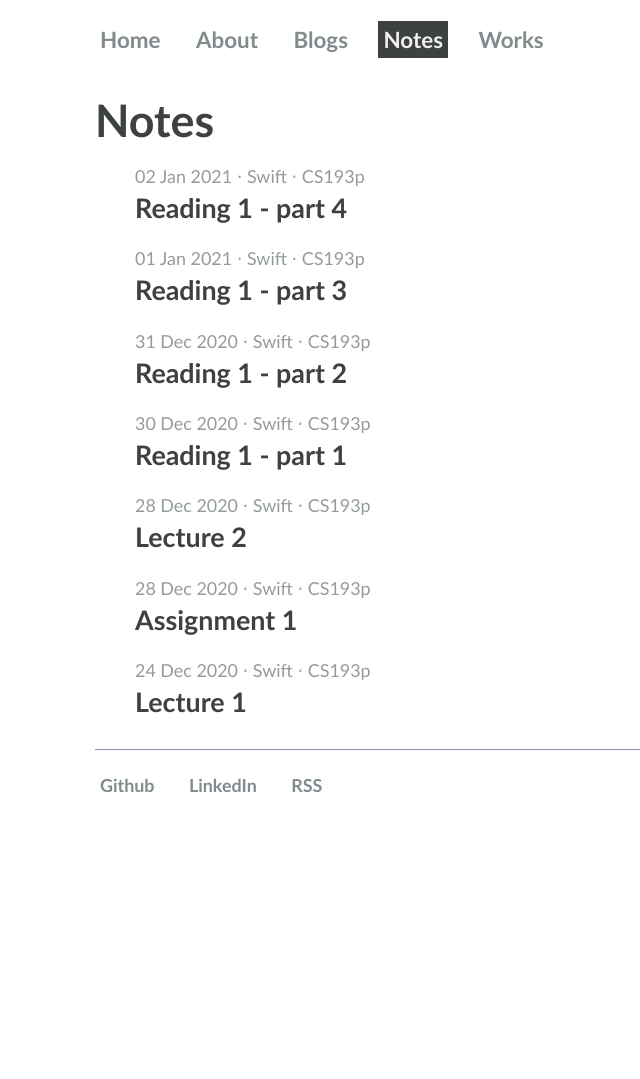
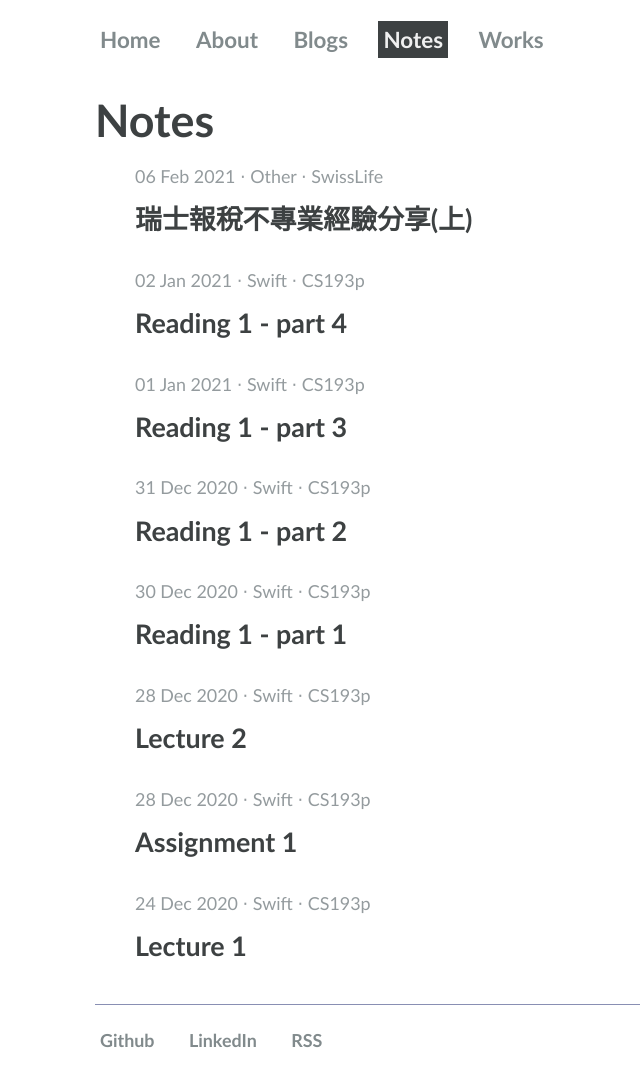
Before and after one commit to FangLinHe/FangLinHe.github.io, a Jekyll site: the page built from notes/index.html, in a window 1280 px wide. Shown: the whole page, without its empty margins (145-785 px from the left). Built offline with Jekyll 4.4.1, drawn with Linux system fonts in a browser that asks for light colours; before the commit the page ends 900 px from its top, so only the background shows below that; some of the changed lines change nothing that is shown.

Commit message:
Add notes of tax return in Switzerland

```diff
--- a/css/main.css
+++ b/css/main.css
@@ -46,7 +46,6 @@ ul.posts li {
 
 .post-block .post-title {
   font-size: 0.8em;
-  line-height: 0.8em;
   margin-top: -0.25em;
   margin-bottom: 2.0em;
 }
--- /dev/null
+++ b/notes/Other/SwissLife/_posts/2021-02-06-steuer-erklaerung-1.md
@@ -0,0 +1,75 @@
+---
+layout: post
+title: 瑞士報稅不專業經驗分享(上)
+date: 2021-02-06
+---
+
+<div style="text-align: center;"><img src="/images/steuererklaerung_ch/steuererklaerung_brief.jpg" style="width: 100%; max-width: 800px" /><br/>👆 稅務申報單</div>
+
+瑞士報稅季又到了！年初總會陸陸續續收到銀行、保險、薪資等等去年度的所得扣繳憑單，並且要在三月底前完成報稅。相較臺灣大部份報稅相關資料都已上傳到國稅局，只需要手動輸入部份項目，個人覺得瑞士的報稅麻煩許多，大部份資料都還是必須手動輸入，且各類應稅及可抵稅項目多如牛毛，再加上語言上的鴻溝，總要花上幾週的時間才能填寫完成。因此今年決定寫下報稅相關的筆記，希望能減輕明年報稅所需要花費的時間。也或許這份筆記能夠幫忙其他在瑞士工作、有報稅疑問或需求的人。
+
+<div style="text-align: center;"><img src="/images/steuererklaerung_ch/steuererklaerung_lohnausweis.jpg" style="width: 100%; max-width: 400px" /><br/>👆 薪資證明</div>
+
+原本想要寫的是報稅軟體的操作步驟及簡單的翻譯，但不小心寫下太多非軟體操作面的細節，因此決定分為上下兩篇。這篇會著重在瑞士所得稅的相關知識，下篇才會把報稅的步驗一一列出。
+
+由於我個人對於瑞士的稅法並無涉獵，也非法律相關背景，只是在瑞士報稅第三年的軟體工程師，因此本文任何內容皆為不專業分享，大部份資訊也是從網路上及個人經驗得到，若有任何穆誤敬請見諒及不吝指教、更正。
+
+## 外國人在瑞士工作如何繳交所得稅 - 源頭稅
+
+大部份情況下，持有長短期居留證（B / L Permit）在瑞士工作的外國人，所得稅會直接從每月薪資扣繳（源頭稅，英文：taxation at source or withholding tax、德文：Quellensteuer、法文：Impôt à la source、義大利文：Ritenuta d'acconto），且根據「居住地」的州、每月薪資換算成年薪、婚姻狀態、子女數量來決定稅率。[[ref]](https://www.thelocal.ch/20201230/explained-what-you-should-know-about-switzerlands-new-tax-law){:target="_blank"}
+
+## 哪些人需要填寫報稅單？
+
+若在瑞士工作居留且持有永久居留證（C Permit）、持有長期或短期居留證（B / L Permit）但年薪超過一定上限（目前為十二萬瑞郎，僅日內瓦州上限為五十萬瑞郎）、或是是年薪未超過上限但想透過填寫完整稅單來節稅的人，每年三月底前必須完成報稅。但其實可以申請延長期限，不需要特別的理由或證明文件。
+
+## 2021 年新稅收法規
+
+2021 年瑞士實施一些新的稅收法規，主要目的為確保遵守 EU / EFTA 協議中有關人員自由流動的規定，以消除預扣所得稅及普通稅制之間待遇上的差異。另外瑞士各州也將標準化預扣所得稅的計算。
+
+而這些規定中與我們外國雇員較相關的一點是：**所有扣繳源頭稅的外國人都有權填寫一般的完整納稅申報表，但無法像過去一樣只申報節稅項目。且一旦申請後每年都必須填寫完整稅單。**
+
+據我所知，在這之前有的州是可以只針對部份節稅項目（例如：Pillar 3a）進行申報，但像我居住的聖加侖州，在我 2019 年初申請時就已經必須填寫完整報稅單，且每年都會收到申報表。若有意填寫一般報稅單，每年必須在三月底前向居住地的稅務局申請，收到稅單後若無法趕在三月底前完成申報，可先上網申請延長期限再慢慢填寫。
+
+另一個與之前最大的不同的新規定是：與瑞士人結婚或是持有永久居留證的非瑞士人，**會從薪水中預扣所得稅（不計利息）**，並在之後填寫完整報稅單後多退少補。
+
+## 什麼情況下會想要或需要填寫完整報稅單？
+
+以下情況有義務填寫完整稅單[[ref]](https://www.fin.be.ch/fin/de/index/steuern/steuererklaerung/quellensteuer1_.assetref/dam/documents/FIN/SV/de/info_10minuten/info-quellensteuer_e.pdf){:target="_blank"}：
+
+* 年薪超過十二萬瑞士法郎
+* 應稅資產超過十五萬瑞士法郎（所以如果在瑞士置產就一定要報稅了！）
+* 未預扣稅的額外收入超過三千瑞士法郎（例如：自雇收入、贍養費、遺屬養老金、投資或房地產收入等等）
+
+一般情況下，若為自願性填寫完整報稅單，最主要的目的當然是為了節稅。通常比較大筆金額的可扣除的項目包括：
+
+* 存入自願的 Pillar 3a 退休金或購買額外 Pillar 2 退休金（但退休後或置產時領出一樣需要繳稅）
+* 接受繼續教育的學費或就業相關技能培訓的費用（德文課的費用也可以扣除！）
+* 托育中心費用
+* 高額醫療支出（超出年薪 4%）
+
+**因此若是持續有高額的上述支出，可考慮是否填寫完整稅單以節稅。**
+
+另一點要考慮的還有居住地。所得稅由三部份組成：聯邦稅、州稅、跟市鎮稅。其中市鎮稅可能會差很多。例如一樣住在聖加侖州，比較居住地 Pfäfers 與 Mörschwil，同樣結婚無子女、無宗教、年薪十二萬瑞郎，假設扣完扣除項目後應稅金額為十萬瑞郎，換算出來的稅金分別為 15592.00 瑞郎及 11924.00 瑞郎[[ref]](https://www.sg.ch/content/sgch/steuern-finanzen/steuern/steuerkalkulator/privatperson.html){:target="_blank"}，住在稅率最高的 Pfäfers 比住在稅率最低的 Mörschwil 整整多繳了 30.8% 的稅金！而相同條件下，若是每月薪資一萬瑞郎、沒有第十三個月薪資的情況下，源頭稅稅率為 11.55% [[ref]](https://www.sg.ch/steuern-finanzen/steuern/formulare-wegleitungen/quellensteuern.html){:target="_blank"}，換算一年繳的所得稅約為 13860 瑞郎。因此，**若是住在市鎮稅率較高的地區，填寫報稅單後若是可扣除項目並不多的話，反而需要補繳所得稅！反之，若住在市鎮稅率較低的地區，填寫完整稅單可能能退回數百至數千瑞郎的預扣所得稅！**
+
+前公司兩位同事都是報稅了以後反而需要補繳數百瑞郎。個人推測原因是，他們可能只寫了最基本的薪資及自提退休金的部份，且住在市區，總稅金會比源頭稅高上許多。
+
+而前面也有提到稅率是根據居住地、婚姻狀態、子女數量等因素決定。因此，若是有婚姻狀態或子女數量的變化，也可能會大幅影響稅率。而稅率是取決於報稅年度年底時的狀態決定，因此若有年底結婚、婚後只有一人工作的情況下，也有可能退回高額所得稅，因為未結婚所預扣的所得稅率，遠高於報稅時用已婚、一人工作的所得稅率。相反的，若是當年度婚後為兩人皆有工作，可能必須補繳高額所得稅。
+
+至於若是搬家至不同市鎮，我也不確定所得稅是否會依最後居住地計算。
+
+<div style="text-align: center;"><img src="/images/steuererklaerung_ch/sg_tax_comparisons.png" style="width: 100%; max-width: 800px" /><br/>👆 所得稅試算結果</div>
+
+## 填寫完整報稅單的利與弊？
+
+* 利：
+  - 若可扣除項目金額夠高且住在市鎮稅率較低的地區，可能可以節稅
+* 弊：
+  - 盡可能填寫完整的報稅單需花費較多時間
+  - 一旦申請了就必須年年報稅，不一定年年能退稅
+  - 若可扣除項目金額不高或住在市鎮稅率較高的地區，可能反而要補繳所得稅
+
+## 結語
+
+身為在瑞士工作的外國人，所得稅是從薪資直接扣繳。由於計算方式不同，可能會比一般報稅方式繳納更多的所得稅，但也可能更少。希望這篇文章能幫助從未考慮或是正在考慮填寫稅單來節稅的人更了解相關規則，或是幫助已經填了稅單卻發現年年必須補繳稅的人了解可能原因。
+
+<div style="text-align: center;"><img src="/images/steuererklaerung_ch/steuererklaerung_2019_rueckzahlung.png" style="width: 100%; max-width: 800px" /><br/>👆 去年小退一百瑞郎。</div>
```
Also changed, not shown: images/steuererklaerung_ch/sg_tax_comparisons.png (added), images/steuererklaerung_ch/steuererklaerung_2019_rueckzahlung.png (added), images/steuererklaerung_ch/steuererklaerung_brief.jpg (added), images/steuererklaerung_ch/steuererklaerung_lohnausweis.jpg (added).
